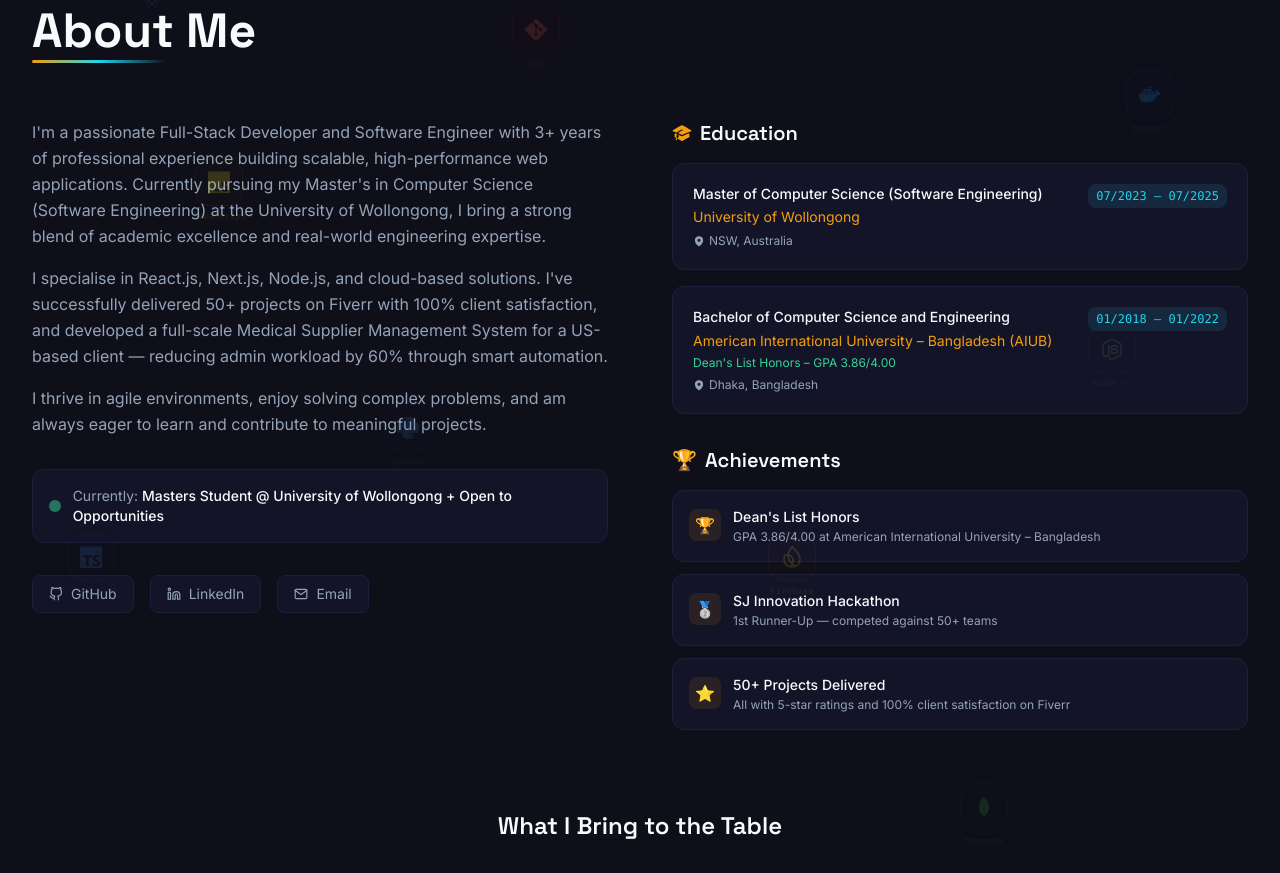
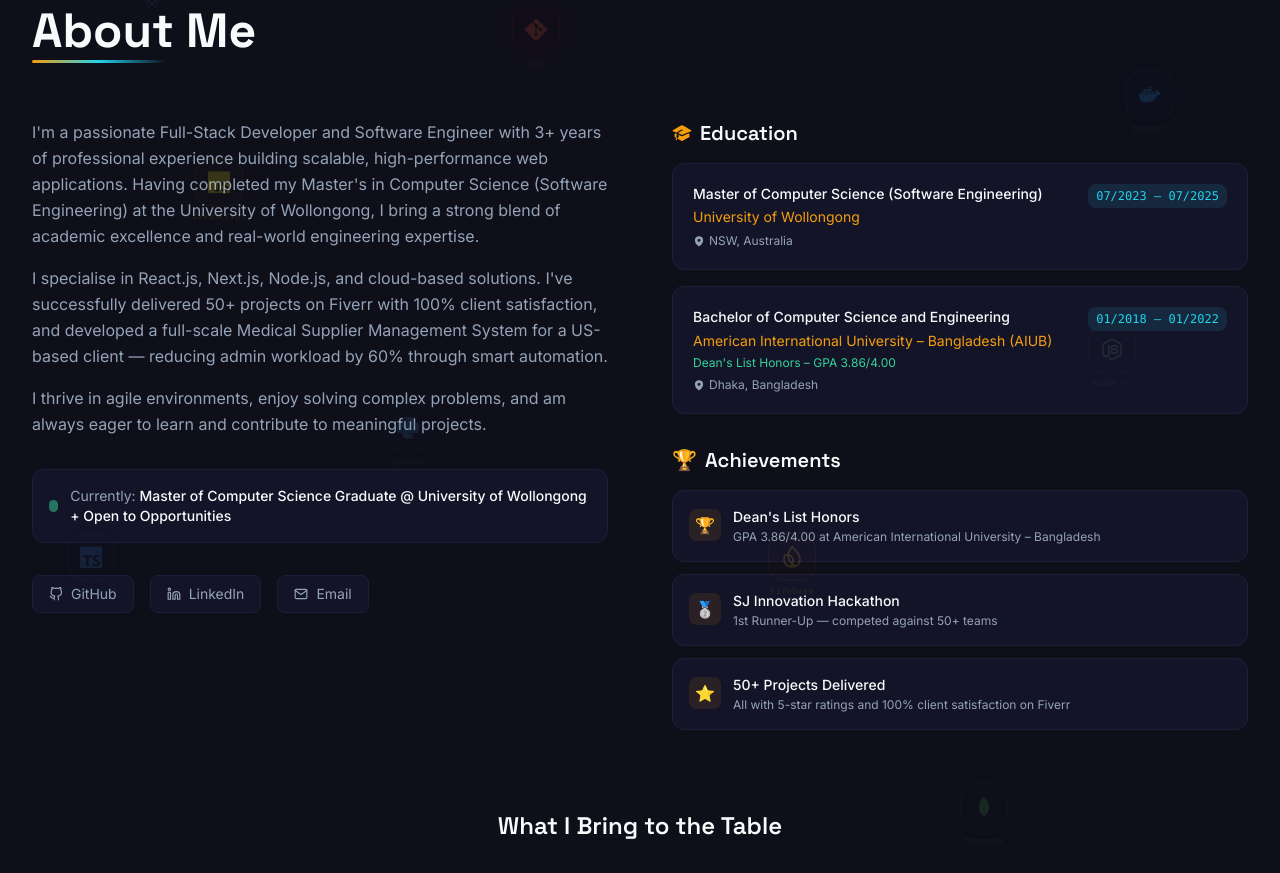
Before and after one commit to Rafin31/Portfolio-v2, a Next.js app: page / in a window 1280 px wide. Shown: the part 921-1794 px from the top of the page. Built offline with nearby package versions, Linux system fonts and the light colour scheme.

Commit message:
Update graduation status to reflect completed Masters degree

```diff
--- a/components/About.tsx
+++ b/components/About.tsx
@@ -172,7 +172,7 @@
               <span className="text-text-muted text-sm">
                 Currently:{" "}
                 <span className="text-text-primary font-medium">
-                  Masters Student @ University of Wollongong + Open to Opportunities
+                  Master of Computer Science Graduate @ University of Wollongong + Open to Opportunities
                 </span>
               </span>
             </motion.div>
--- a/data/portfolio.ts
+++ b/data/portfolio.ts
@@ -11,7 +11,7 @@
   github: "https://github.com/Rafin31",
   linkedin: "https://www.linkedin.com/in/asif-hossain-6982b81ba/",
   fiverr: "https://www.fiverr.com/rafin_31",
-  bio: `I'm a passionate Full-Stack Developer and Software Engineer with 3+ years of professional experience building scalable, high-performance web applications. Currently pursuing my Master's in Computer Science (Software Engineering) at the University of Wollongong, I bring a strong blend of academic excellence and real-world engineering expertise.
+  bio: `I'm a passionate Full-Stack Developer and Software Engineer with 3+ years of professional experience building scalable, high-performance web applications. Having completed my Master's in Computer Science (Software Engineering) at the University of Wollongong, I bring a strong blend of academic excellence and real-world engineering expertise.
 
 I specialise in React.js, Next.js, Node.js, and cloud-based solutions. I've successfully delivered 50+ projects on Fiverr with 100% client satisfaction, and developed a full-scale Medical Supplier Management System for a US-based client — reducing admin workload by 60% through smart automation.
 
```
